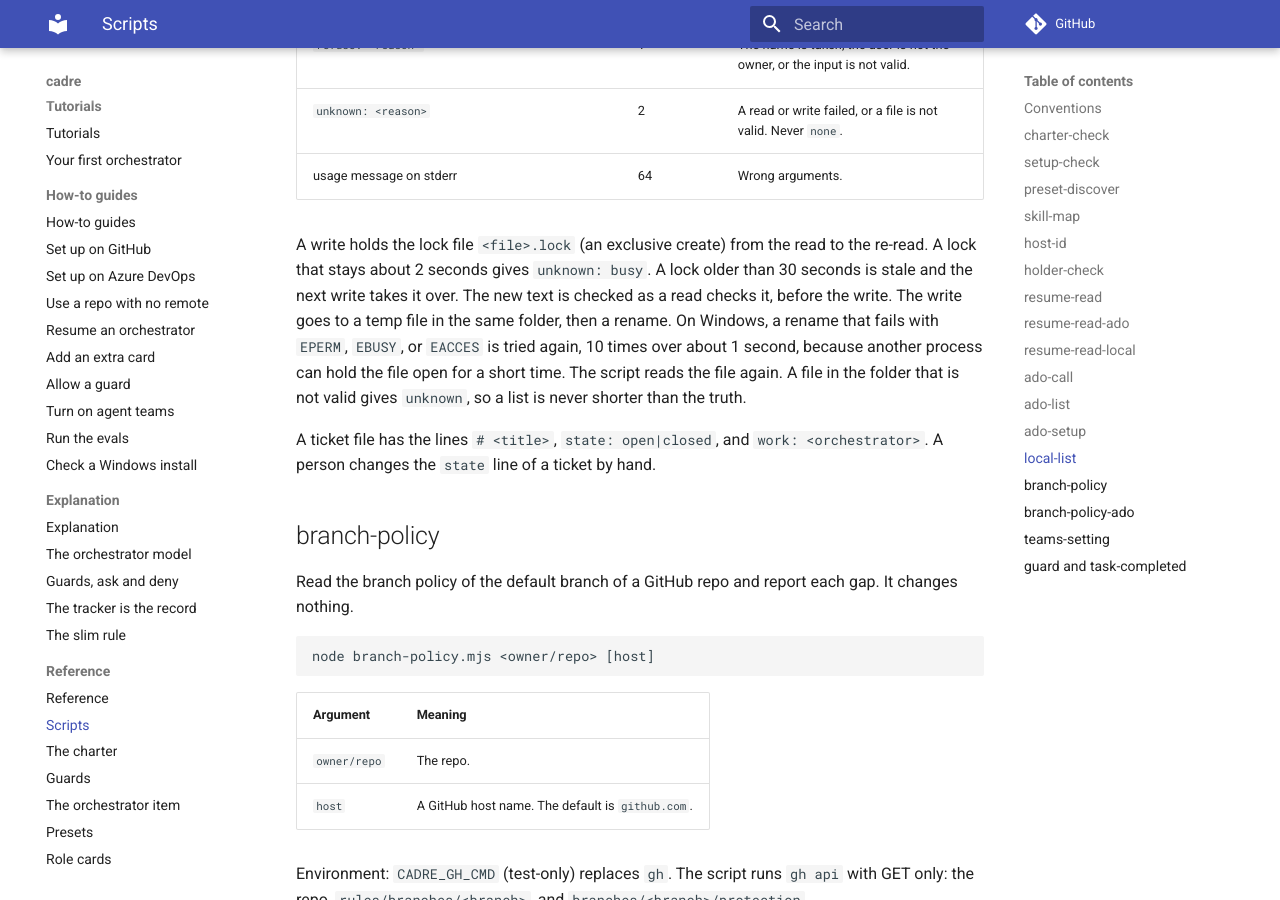
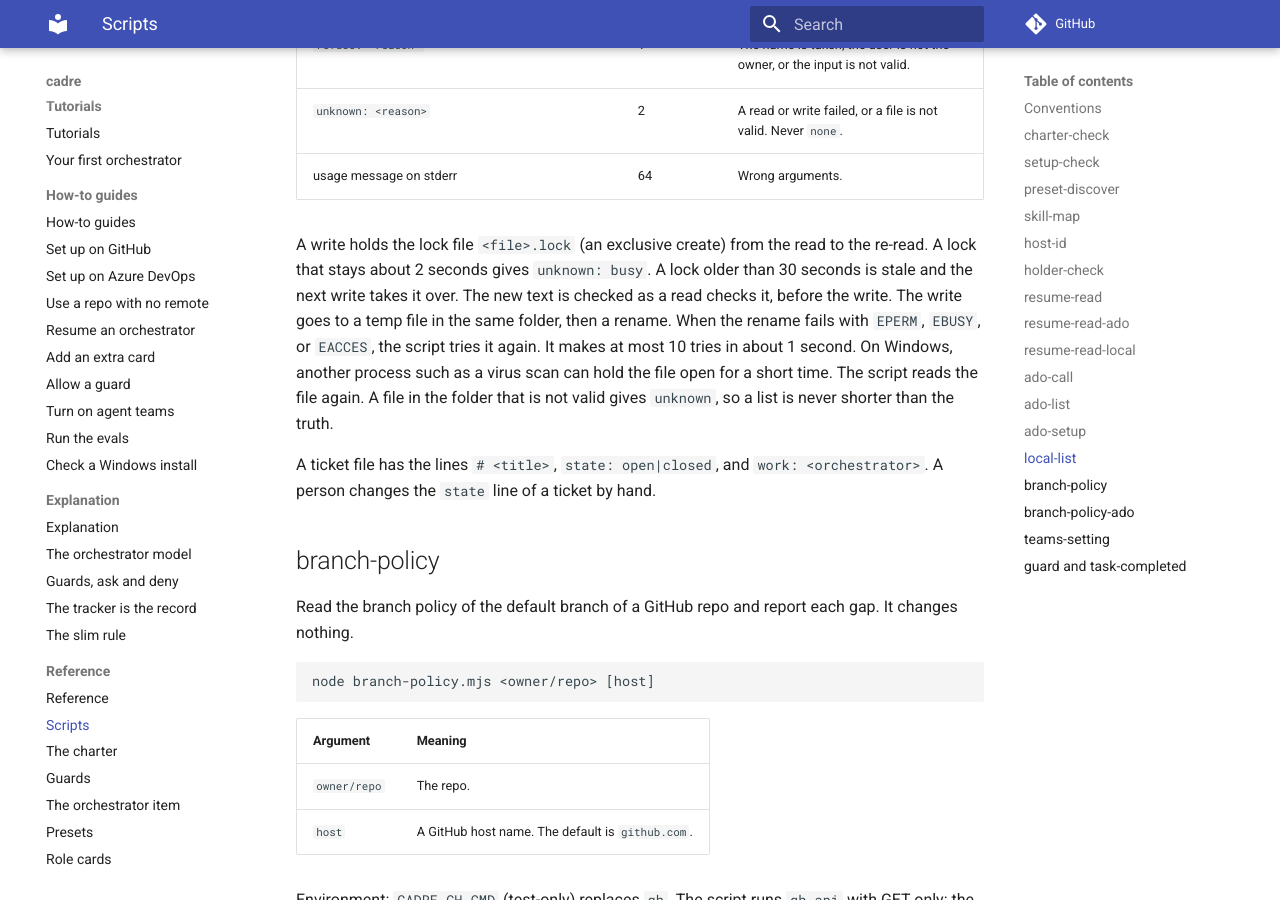
Before and after one commit to jeredleisey/skills, an MkDocs documentation site: the page built from cadre/docs/reference/scripts.md, in a window 1280 px wide and 900 px high, scrolled down 14277 px. Built offline with MkDocs 1.6.1 and Material for MkDocs 9.7.7, drawn with Linux system fonts in a browser that asks for light colours; comment, search, counter and statistics services are not loaded; some of the changed text lies outside the part shown.

Commit message:
Match the retry docs to the code
The retry runs on every OS, not on Windows only, and it makes at most
10 tries in total. The two lines in the scripts reference now say so,
in short active sentences.

Co-Authored-By: Claude Opus 5.5 <noreply@anthropic.com>

```diff
--- a/cadre/docs/reference/scripts.md
+++ b/cadre/docs/reference/scripts.md
@@ -397,7 +397,7 @@ Run it in the repo or in a worktree. The files are in `.cadre/` of the main clon
 | `unknown: <reason>` | 2 | A read or write failed, or a file is not valid. Never `none`. |
 | usage message on stderr | 64 | Wrong arguments. |
 
-A write holds the lock file `<file>.lock` (an exclusive create) from the read to the re-read. A lock that stays about 2 seconds gives `unknown: busy`. A lock older than 30 seconds is stale and the next write takes it over. The new text is checked as a read checks it, before the write. The write goes to a temp file in the same folder, then a rename. On Windows, a rename that fails with `EPERM`, `EBUSY`, or `EACCES` is tried again, 10 times over about 1 second, because another process can hold the file open for a short time. The script reads the file again. A file in the folder that is not valid gives `unknown`, so a list is never shorter than the truth.
+A write holds the lock file `<file>.lock` (an exclusive create) from the read to the re-read. A lock that stays about 2 seconds gives `unknown: busy`. A lock older than 30 seconds is stale and the next write takes it over. The new text is checked as a read checks it, before the write. The write goes to a temp file in the same folder, then a rename. When the rename fails with `EPERM`, `EBUSY`, or `EACCES`, the script tries it again. It makes at most 10 tries in about 1 second. On Windows, another process such as a virus scan can hold the file open for a short time. The script reads the file again. A file in the folder that is not valid gives `unknown`, so a list is never shorter than the truth.
 
 A ticket file has the lines `# <title>`, `state: open|closed`, and `work: <orchestrator>`. A person changes the `state` line of a ticket by hand.
 
@@ -480,7 +480,7 @@ node teams-setting.mjs [local|project|user] [repo-root]
 
 The repo root is the current folder by default. The `user` scope ignores it.
 
-The script sets `env.CLAUDE_CODE_EXPERIMENTAL_AGENT_TEAMS` to `"1"` and keeps every other key. A missing file is created. A file that has the value stays as it is. A byte order mark is accepted. The write goes to a temp file in the same folder, then a rename. On Windows, a rename that fails with `EPERM`, `EBUSY`, or `EACCES` is tried again, 10 times over about 1 second.
+The script sets `env.CLAUDE_CODE_EXPERIMENTAL_AGENT_TEAMS` to `"1"` and keeps every other key. A missing file is created. A file that has the value stays as it is. A byte order mark is accepted. The write goes to a temp file in the same folder, then a rename. When the rename fails with `EPERM`, `EBUSY`, or `EACCES`, the script tries it again, at most 10 tries in about 1 second.
 
 For `local`, `git check-ignore` tests the file. `CADRE_GIT_CMD` (test-only) replaces `git`.
 
```
